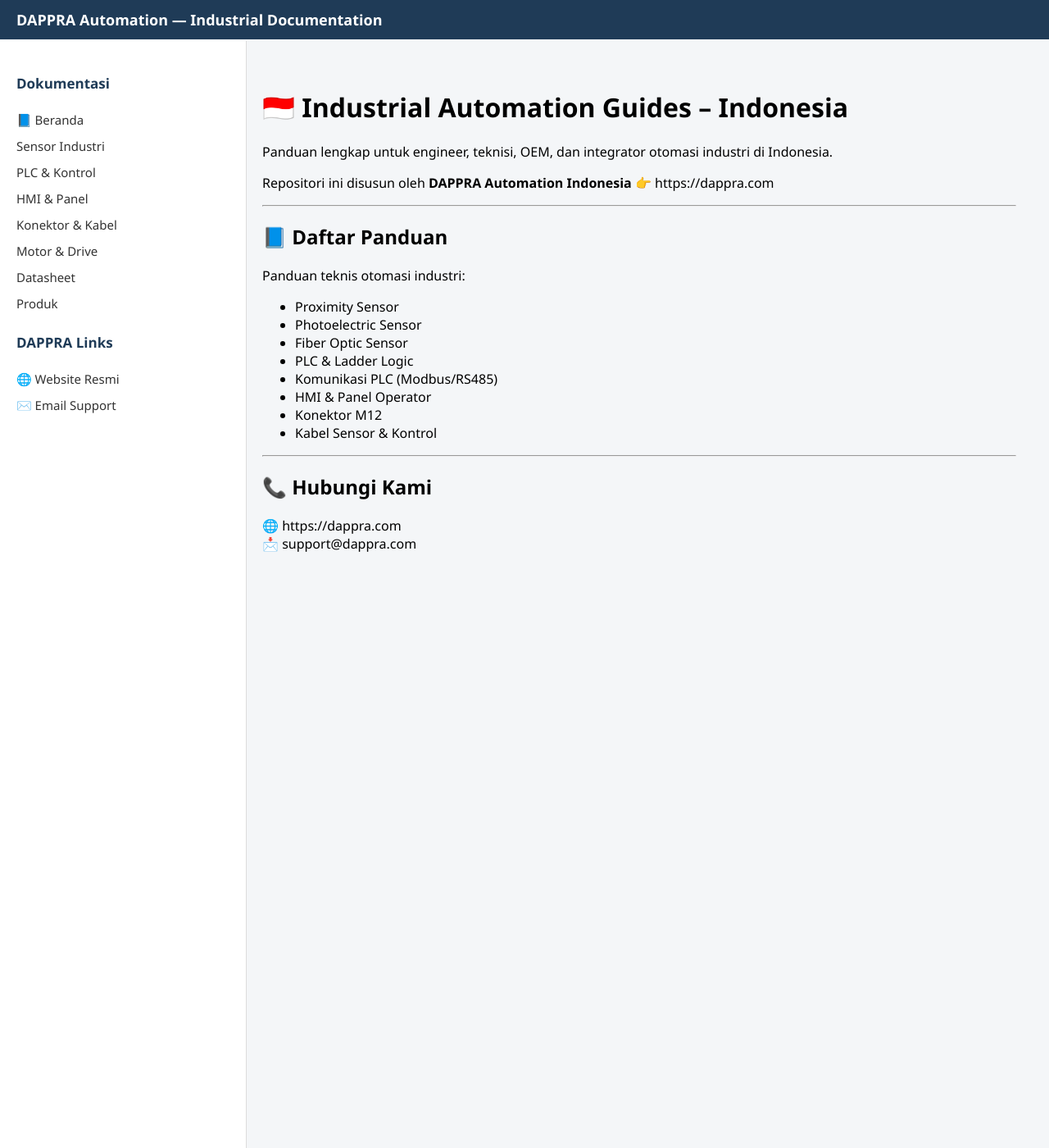
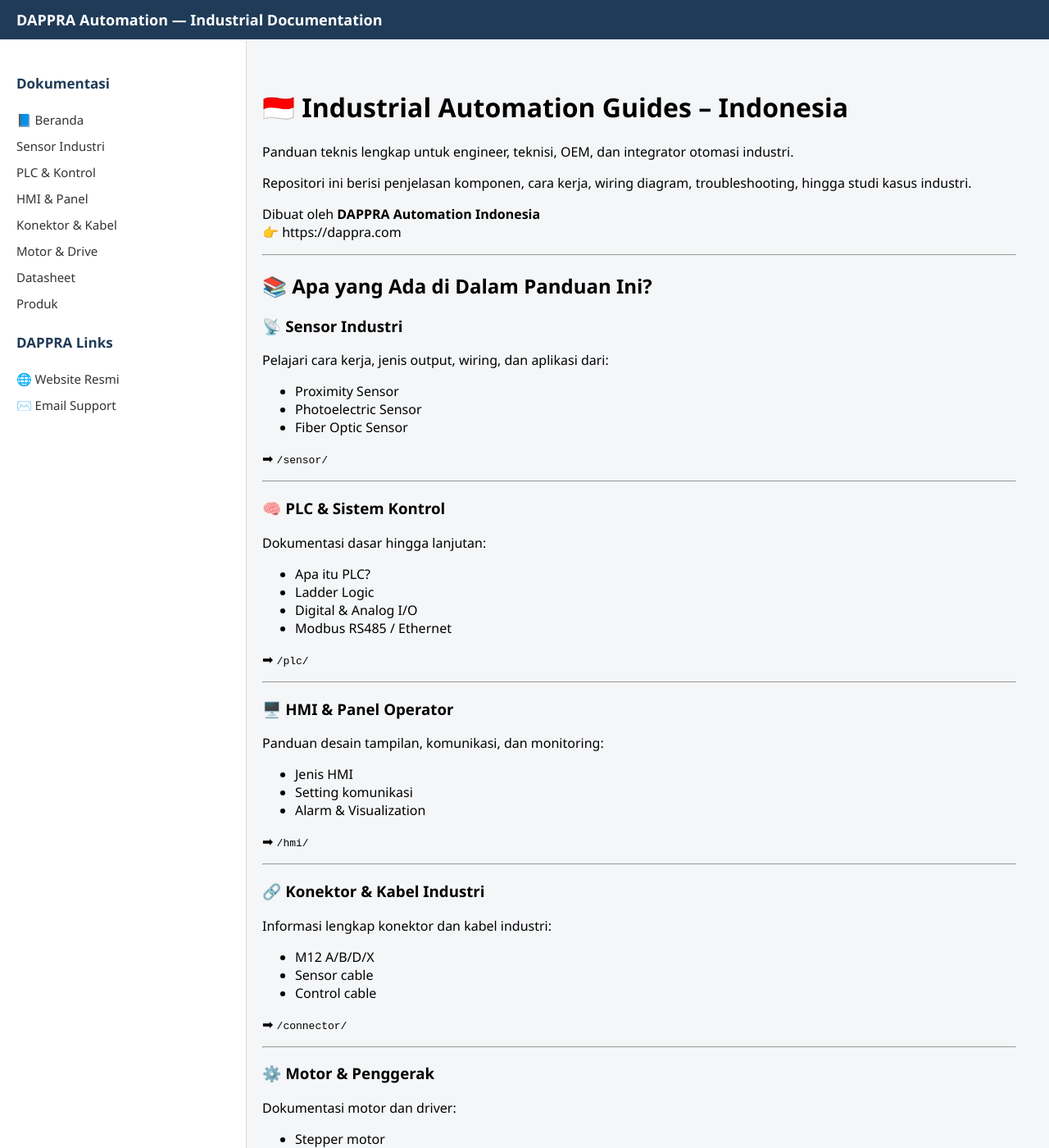
Before and after one commit to dappra-automation/industrial-automation-guides, a Jekyll site: the page built from docs/index.md, in a window 1280 px wide and 1400 px high. Shown: the whole window at 82% size. Built offline with Jekyll 4.4.1, drawn with Linux system fonts in a browser that asks for light colours; some of the changed text lies outside the part shown.

Commit message:
Update index.md

```diff
--- a/docs/index.md
+++ b/docs/index.md
@@ -1,31 +1,93 @@
 ---
+title: Panduan Otomasi Industri Indonesia
 layout: default
-title: Industrial Automation Guides Indonesia
 ---
 
 # 🇮🇩 Industrial Automation Guides – Indonesia
+Panduan teknis lengkap untuk engineer, teknisi, OEM, dan integrator otomasi industri.
 
-Panduan lengkap untuk engineer, teknisi, OEM, dan integrator otomasi industri di Indonesia.
+Repositori ini berisi penjelasan komponen, cara kerja, wiring diagram, troubleshooting, hingga studi kasus industri.
 
-Repositori ini disusun oleh **DAPPRA Automation Indonesia**
+Dibuat oleh **DAPPRA Automation Indonesia**
 👉 https://dappra.com
 
 ---
 
-## 📘 Daftar Panduan
-Panduan teknis otomasi industri:
+## 📚 Apa yang Ada di Dalam Panduan Ini?
 
+### 📡 Sensor Industri
+Pelajari cara kerja, jenis output, wiring, dan aplikasi dari:
 - Proximity Sensor
 - Photoelectric Sensor
 - Fiber Optic Sensor
-- PLC & Ladder Logic
-- Komunikasi PLC (Modbus/RS485)
-- HMI & Panel Operator
-- Konektor M12
-- Kabel Sensor & Kontrol
+
+➡ `/sensor/`
 
 ---
 
-## 📞 Hubungi Kami
-🌐 https://dappra.com
-📩 support@dappra.com
+### 🧠 PLC & Sistem Kontrol
+Dokumentasi dasar hingga lanjutan:
+- Apa itu PLC?
+- Ladder Logic
+- Digital & Analog I/O
+- Modbus RS485 / Ethernet
+
+➡ `/plc/`
+
+---
+
+### 🖥️ HMI & Panel Operator
+Panduan desain tampilan, komunikasi, dan monitoring:
+- Jenis HMI
+- Setting komunikasi
+- Alarm & Visualization
+
+➡ `/hmi/`
+
+---
+
+### 🔗 Konektor & Kabel Industri
+Informasi lengkap konektor dan kabel industri:
+- M12 A/B/D/X
+- Sensor cable
+- Control cable
+
+➡ `/connector/`
+
+---
+
+### ⚙️ Motor & Penggerak
+Dokumentasi motor dan driver:
+- Stepper motor
+- Servo motor
+- Driver setting
+
+➡ `/motor/`
+
+---
+
+### 📄 Datasheet & Wiring Diagram
+Dokumen teknis dan spesifikasi produk:
+- Proximity sensor datasheet
+- Stepper motor datasheet
+- Wiring diagram industri
+
+➡ `/datasheet/`
+
+---
+
+### 📦 Produk Otomasi Industri
+Katalog produk resmi DAPPRA Automation:
+- Sensor
+- Motor
+- Driver
+- Controller
+- Konektor
+
+➡ `/product/`
+
+---
+
+## 📞 Kontak & Dukungan
+🌐 Website: https://dappra.com
+📩 Email: support@dappra.com
```
